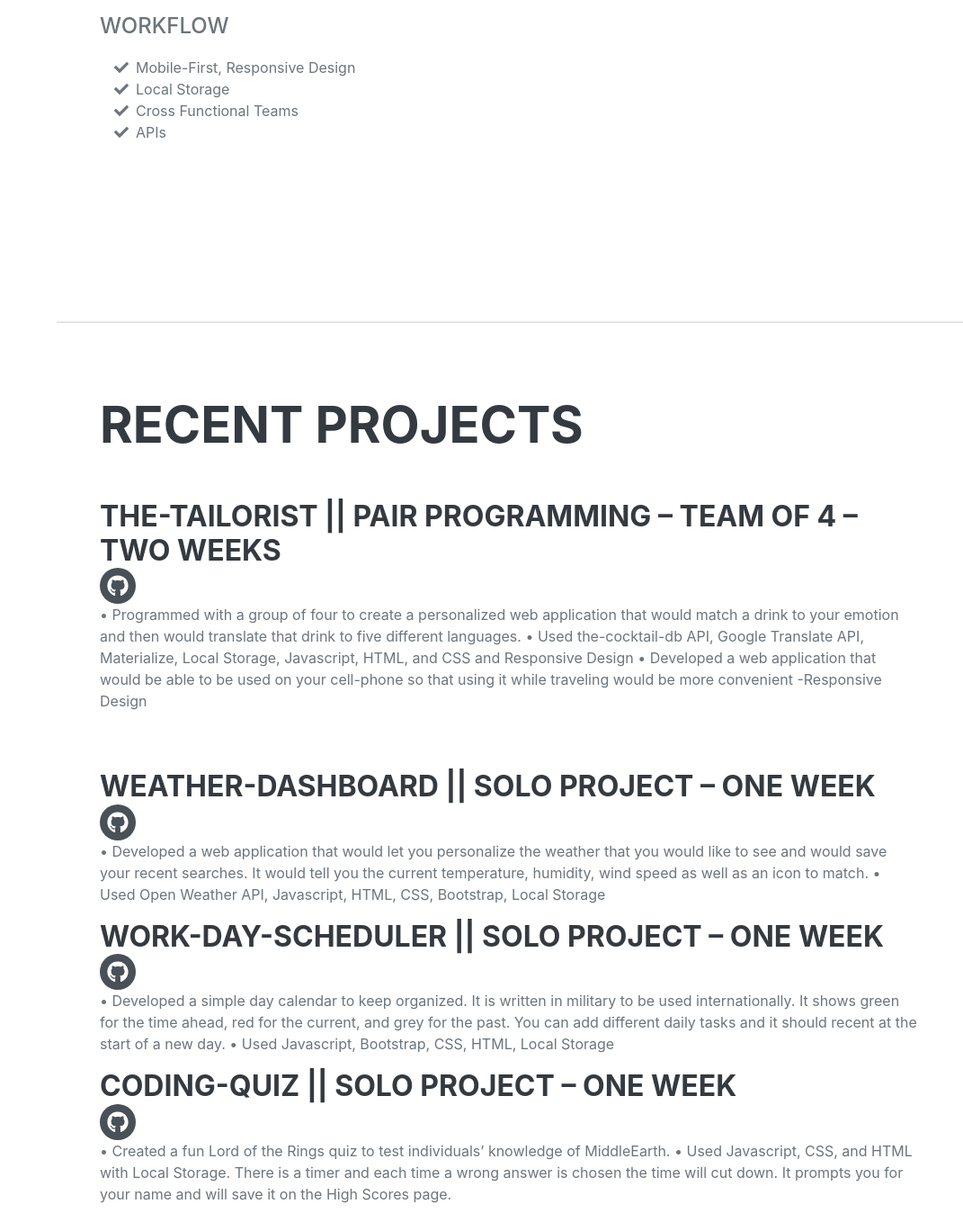
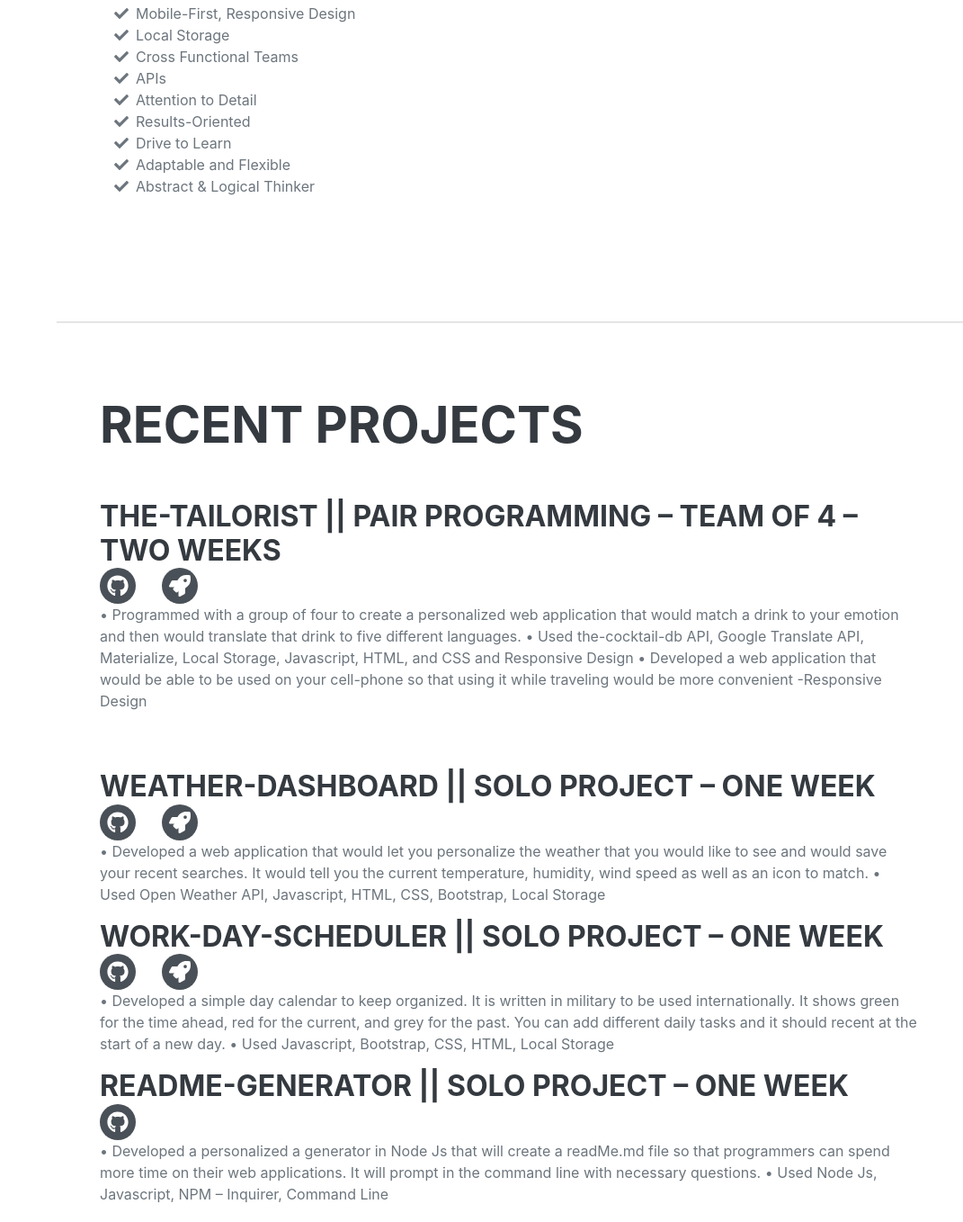
Before and after one commit to AnneliseRowan/rowan-portfolio, a website: page index.html in a window 1280 px wide. Shown: the part 3169-4527 px from the top of the page at 90% size, without its empty margins (209-1280 px from the left). Drawn offline with nearby package versions, Linux system fonts and the light colour scheme; a web font is replaced by a local one.

Commit message:
added deployed links

```diff
--- a/index.html
+++ b/index.html
@@ -113,6 +113,15 @@
                         </div>
                         <div class="flex-shrink-0"><span class="text-primary">March 2021</span></div>
                     </div>
+                    <!-- <div class="d-flex flex-column flex-md-row justify-content-between mb-5">
+                        <div class="flex-grow-1">
+                            <h3 class="mb-0"></h3>
+                            <div class="subheading mb-3">Full-Stack Software Engineering</div>
+                            <div>Computer Science - Web Development Track</div>
+                            <p></p>
+                        </div>
+                        <div class="flex-shrink-0"><span class="text-primary">March 2021</span></div>
+                    </div> -->
                     <div class="d-flex flex-column flex-md-row justify-content-between">
                         <div class="flex-grow-1">
                             <h3 class="mb-0">Columbia International University</h3>
@@ -164,6 +173,26 @@
                             <span class="fa-li"><i class="fas fa-check"></i></span>
                             APIs
                         </li>
+                        <li>
+                            <span class="fa-li"><i class="fas fa-check"></i></span>
+                            Attention to Detail
+                        </li>
+                        <li>
+                            <span class="fa-li"><i class="fas fa-check"></i></span>
+                            Results-Oriented
+                        </li>
+                        <li>
+                            <span class="fa-li"><i class="fas fa-check"></i></span>
+                            Drive to Learn
+                        </li>
+                        <li>
+                            <span class="fa-li"><i class="fas fa-check"></i></span>
+                            Adaptable and Flexible
+                        </li>
+                        <li>
+                            <span class="fa-li"><i class="fas fa-check"></i></span>
+                            Abstract & Logical Thinker
+                        </li>
                     </ul>
                 </div>
             </section>
@@ -177,6 +206,7 @@
                             <h3 class="mb-0">The-Tailorist	|| Pair Programming – Team of 4 – Two Weeks </h3>
                             <div class="social-icons">
                                 <a class="social-icon" id="additional-icon" href="https://github.com/AnneliseRowan/the-tailorist"><i class="fab fa-github"></i></a>
+                                <a class="social-icon" href="https://anneliserowan.github.io/the-tailorist/"><i class="fas fa-rocket"></i></a>
                             </div>
                             <p>•	Programmed with a group of four to create a personalized web application that would match a drink to your emotion and then would translate that drink to five different languages.
                                 •	Used the-cocktail-db API, Google Translate API, Materialize, Local Storage, Javascript, HTML, and CSS and Responsive Design
@@ -190,6 +220,7 @@
                             <h3 class="mb-0">Weather-Dashboard || Solo Project – One Week</h3>
                             <div class="social-icons">
                                 <a class="social-icon" id="additional-icon" href="https://github.com/AnneliseRowan/weather-dashboard"><i class="fab fa-github"></i></a>
+                                <a class="social-icon" href="https://anneliserowan.github.io/weather-dashboard/"><i class="fas fa-rocket"></i></a>
                             </div>
                             <p>•	Developed a web application that would let you personalize the weather that you would like to see and would save your recent searches. It would tell you the current temperature, humidity, wind speed as well as an icon to match.
                                 •	Used Open Weather API, Javascript, HTML, CSS, Bootstrap, Local Storage
@@ -202,23 +233,23 @@
                             <h3 class="mb-0">Work-Day-Scheduler || Solo Project – One Week</h3>
                             <div class="social-icons">
                                 <a class="social-icon" id="additional-icon" href="https://github.com/AnneliseRowan/work-day-scheduler"><i class="fab fa-github"></i></a>
+                                <a class="social-icon" href="https://anneliserowan.github.io/work-day-scheduler/"><i class="fas fa-rocket"></i></a>
                             </div>
                             <p>•	Developed a simple day calendar to keep organized. It is written in military to be used internationally. It shows green for the time ahead, red for the current, and grey for the past. You can add different daily tasks and it should recent at the start of a new day.
                                 •	Used Javascript, Bootstrap, CSS, HTML, Local Storage
-
                                 </p>
                         </div>
                         <!-- <div class="flex-shrink-0"><span class="text-primary">December 2013</span></div> -->
                     </div>
                     <div class="d-flex flex-column flex-md-row justify-content-between mb-5">
                         <div class="flex-grow-1">
-                            <h3 class="mb-0">Coding-Quiz || Solo Project – One Week</h3>
+                            <h3 class="mb-0">readme-generator || Solo Project – One Week</h3>
                             <div class="social-icons">
                                 <a class="social-icon" id="additional-icon" href="https://github.com/AnneliseRowan/code-quiz"><i class="fab fa-github"></i></a>
                             </div>
-                            <p>•	Created a fun Lord of the Rings quiz to test individuals’ knowledge of MiddleEarth.
-                                •	Used Javascript, CSS, and HTML with Local Storage. There is a timer and each time a wrong answer is chosen the time will cut down. It prompts you for your name and will save it on the High Scores page.
-
+                            <p>• Developed a personalized a generator in Node Js that will create a readMe.md file so that programmers can spend
+                                more time on their web applications. It will prompt in the command line with necessary questions.
+                                • Used Node Js, Javascript, NPM – Inquirer, Command Line
                             </p>
                             <p></p>
                         </div>
```
